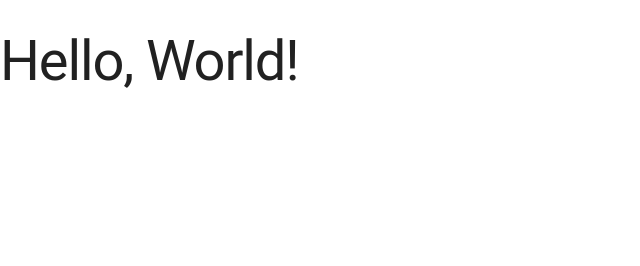
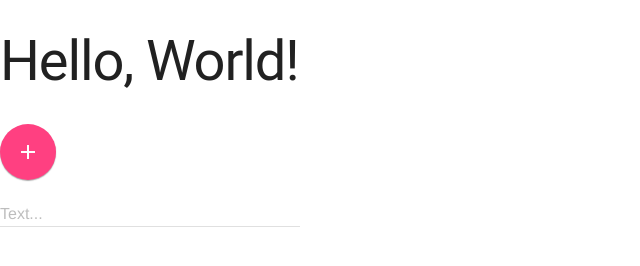
Before and after one commit to SHH-ICS/mdl-html-page-Mike-Bondar-1, a plain HTML site: page index.html in a window 1280 px wide. Shown: the whole page, without its empty margins (0-640 px from the left). Drawn offline with nearby package versions, Linux system fonts and the light colour scheme; files that its build step writes are made by us from their sources.

Commit message:
more code mdl 3

```diff
--- a/index.html
+++ b/index.html
@@ -10,6 +10,15 @@
   <body>
     <script defer src="https://code.getmdl.io/1.3.0/material.min.js"></script>
     <h1>Hello, World!</h1>
+    <button class="mdl-button mdl-js-button mdl-button--fab mdl-js-ripple-effect mdl-button--colored">
+      <i class="material-icons">add</i>
+    </button>
+    <form action="#">
+      <div class="mdl-textfield mdl-js-textfield mdl-textfield--floating-label">
+        <input class="mdl-textfield__input" type="text" id="sample3">
+        <label class="mdl-textfield__label" for="sample3">Text...</label>
+      </div>
+    </form>
   </body>
 
 </html>
```
